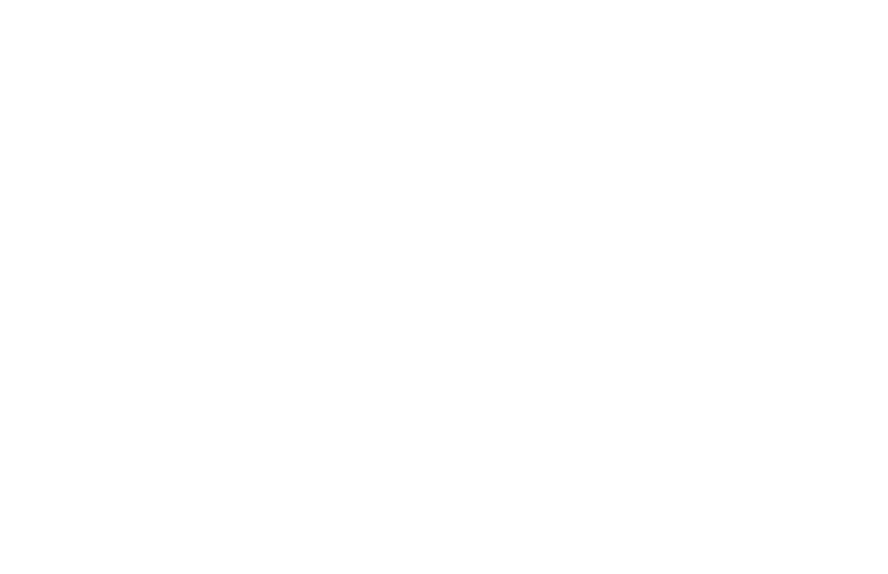
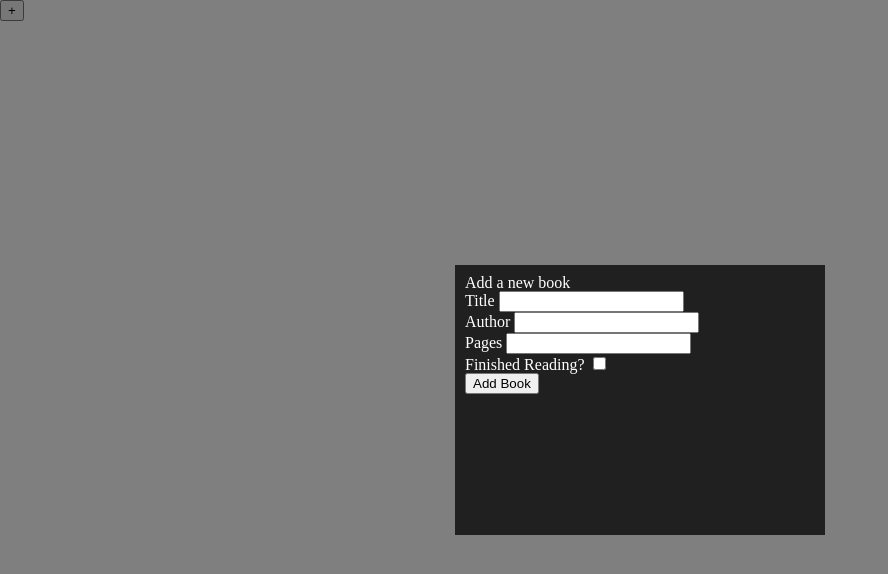
Before and after one commit to swith-wiz-kev/library, a plain HTML site: page index.html in a window 1280 px wide. Shown: the whole page, without its empty margins (0-888 px from the left). Drawn offline with Linux system fonts and the light colour scheme.

Commit message:
Add AddBook form

```diff
--- a/index.html
+++ b/index.html
@@ -8,5 +8,33 @@
     <script src="script.js" defer></script>
     <link rel="stylesheet" href="style.css" />
   </head>
-  <body></body>
+  <body>
+    <button class="formopen">+</button>
+    <div class="formAddBackground">
+      <form class="formAdd" action="" method="post">
+        <fieldset class="inputs">
+          <legend>Add a new book</legend>
+          <div class="inputgrid">
+            <div class="inputelements">
+              <label for="title">Title</label>
+              <input type="text" id="title" name="book_title" required />
+            </div>
+            <div class="inputelements">
+              <label for="author">Author</label>
+              <input type="text" id="author" name="book_author" required />
+            </div>
+            <div class="inputelements">
+              <label for="pages">Pages</label>
+              <input type="number" id="pages" name="book_pages" required />
+            </div>
+            <div class="inputelements">
+              <label for="read">Finished Reading?</label>
+              <input type="checkbox" id="read" name="book_read" required />
+            </div>
+          </div>
+        </fieldset>
+        <button type="submit">Add Book</button>
+      </form>
+    </div>
+  </body>
 </html>
--- a/style.css
+++ b/style.css
@@ -127,3 +127,38 @@ table {
   border-collapse: collapse;
   border-spacing: 0;
 }
+
+.formAddBackground {
+  background: rgba(0, 0, 0, 0.5);
+  border: 0px none transparent;
+  overflow: hidden;
+  margin: 0px;
+  padding: 0px;
+  position: fixed;
+  left: 0px;
+  top: 0px;
+  width: 100%;
+  height: 100%;
+  transition: opacity 0.3s ease 0s;
+  visibility: visible;
+  border: none;
+  z-index: 2000;
+}
+
+.formAdd {
+  position: fixed;
+  left: 50%;
+  top: 50%;
+  transform: translate(-50%, -50%);
+  padding: 10px;
+  width: 350px;
+  height: 250px;
+  background-color: rgba(0, 0, 0, 0.75);
+}
+
+.formAdd legend {
+  color: white;
+}
+.inputelements > label {
+  color: white;
+}
```
